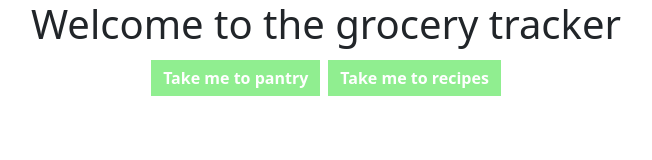
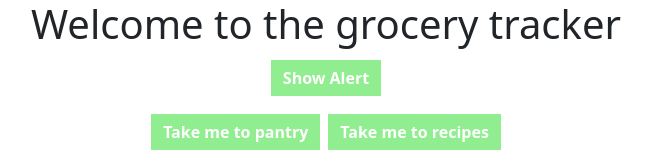
Before and after one commit to Red-Lipped-Batfish-Corporation/SmartPantry, a React app: page / in a window 1280 px wide. Shown: the top 160 px of the page, without its empty margins (314-966 px from the left). Built offline with nearby package versions, Linux system fonts and the light colour scheme; no server answers.

Commit message:
added welcome page and serpertaed the Pantry components into a sepearte Pantry page

```diff
--- a/src/client/App.jsx
+++ b/src/client/App.jsx
@@ -6,20 +6,22 @@ import { RecipeCard } from './components/RecipeCard';
 import Recommd from './components/Recommd';
 import PantryPage from './pages/PantryPage';
 import RecipesPage from './pages/RecipesPage';
+import WelcomePage from './pages/WelcomePage';
 import './red-lip.css';
 
   const App = () => {
       return (
         <div>
            <Router>
-              <Button to="pantry"/>
-              <Button2 to="recipes"/>
               <Routes>
+              <Route path="/" element={<WelcomePage />} />
               <Route path='/pantry'
                 element = {<PantryPage/>} />
               <Route path ='/recipes'
                 element = {<RecipesPage/>}/>
               </Routes>
+              <Button to="pantry"/>
+              <Button2 to="recipes"/>
             </Router>
             <Recommd/>
         </div>
--- a/src/client/index.html
+++ b/src/client/index.html
@@ -7,7 +7,7 @@
     <link rel="stylesheet" type="text/css" href="http://localhost:3000/styles.css">
 </head>
 <body>
-    <h1> Welcome to the grocery tracker</h1>
+    <!-- <h1> Welcome to the grocery tracker</h1> -->
     <div id="root">
     </div>
 </body>
--- /dev/null
+++ b/src/client/pages/WelcomePage.jsx
@@ -0,0 +1,18 @@
+import React from 'react';
+import { Link } from 'react-router-dom';
+
+const WelcomePage = () => {
+  // Function to handle alert, not fully implemented here
+  const showAlert = () => alert('Your items expire on Tuesday!');
+
+  return (
+    <div>
+      <h1>Welcome to the grocery tracker</h1>
+      <button onClick={showAlert}>Show Alert</button>
+      {/* <Link to="/pantry">Add to Pantry</Link>
+      <Link to="/recipes">Recipes</Link> */}
+    </div>
+  );
+};
+
+export default WelcomePage;
--- a/styles.css
+++ b/styles.css
@@ -1,3 +1,3 @@
-.header {
+/* .header {
     text-align: center;
-}
+} */
```
Also changed, not shown: src/client/Button.jsx (added).
